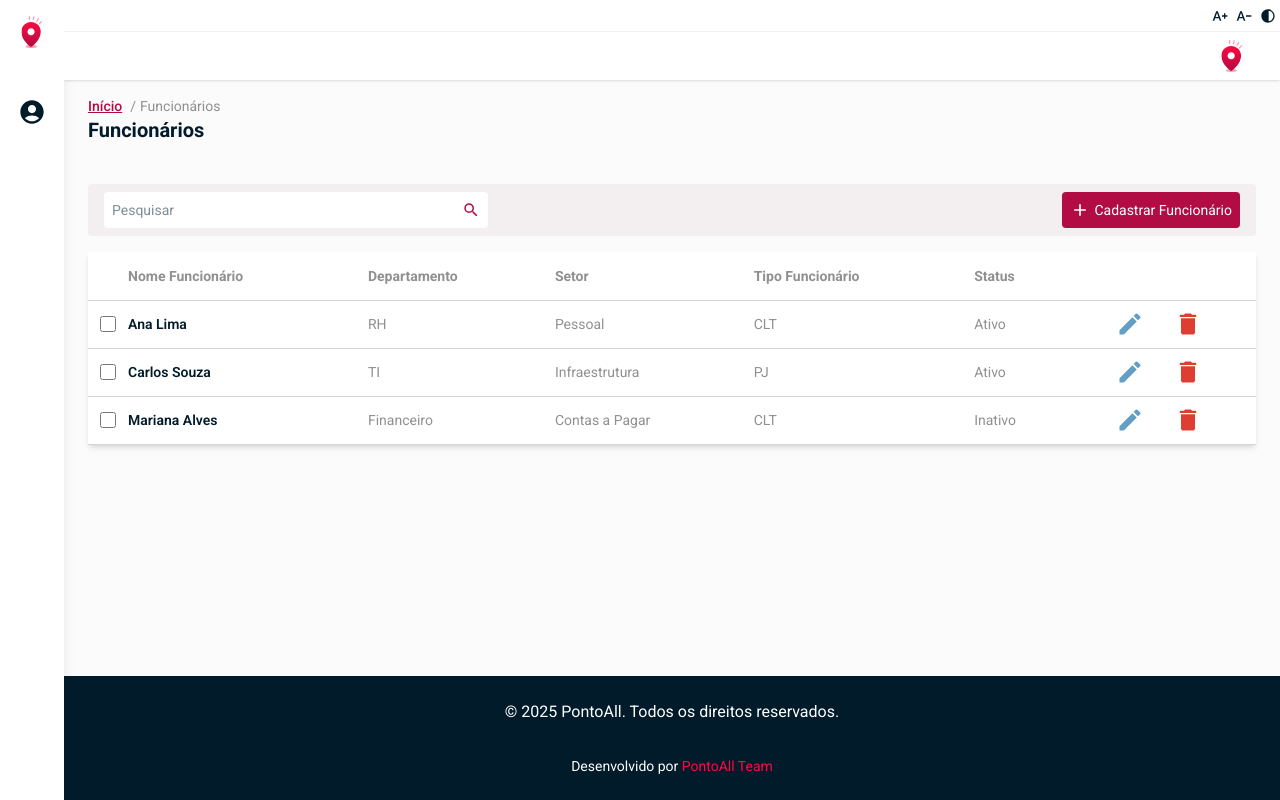
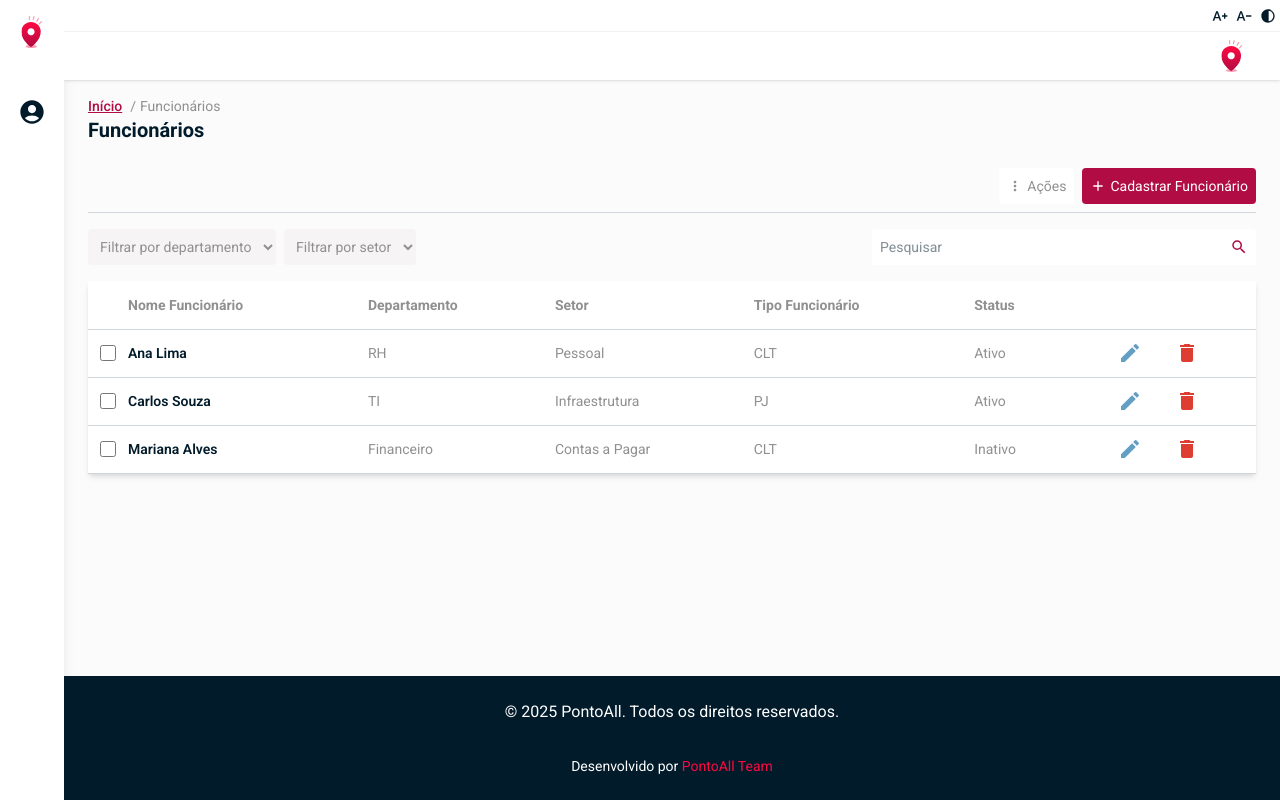
Before and after one commit to PontoAllTeam/PontoAll-Web, a React (Vite) app in the folder PontoAllWeb/: page /user_management in a window 1280 px wide. Built offline with nearby package versions, Linux system fonts and the light colour scheme.

Commit message:
:lipstick: feat: Atualizando layout página geral dos funcionários

```diff
--- a/PontoAllWeb/src/pages/UserManagement/index.tsx
+++ b/PontoAllWeb/src/pages/UserManagement/index.tsx
@@ -2,7 +2,7 @@ import Table from '@/components/Table';
 import SearchBar from '@/components/SearchBar';
 import UserRegisterModal from '@/components/UserRegisterModal';
 import { useState } from 'react';
-import { MdEdit, MdDelete, MdAdd } from 'react-icons/md';
+import { MdEdit, MdDelete, MdAdd, MdMoreVert } from 'react-icons/md';
 import Button from '@/components/Button';
 import Breadcrumb_PageTitle from '@/components/BreadcrumbPageTitle';
 import Modal from '@/components/GenericModal';
@@ -52,10 +52,10 @@ export default function UserManagement() {
   const actions = (
     <>
       <button className='text-blue'>
-        <MdEdit size={28} />
+        <MdEdit size={24} />
       </button>
       <button className='text-red'>
-        <MdDelete size={28} />
+        <MdDelete size={24} />
       </button>
     </>
   );
@@ -72,16 +72,44 @@ export default function UserManagement() {
   return (
     <div className='w-full'>
       <Breadcrumb_PageTitle title='Funcionários' />
-      <div className='p-6'>
-        <div className='flex justify-between items-center px-4 py-2 bg-neutral-dark rounded-sm mb-4'>
-          <SearchBar onChange={setSearch} />
+      <div className='px-6'>
+        <div className='flex items-center justify-end py-2 gap-2'>
+          <Button
+            label='Ações'
+            color='white'
+            size='sm'
+            icon={<MdMoreVert size={16} />}
+            onClick={() => setOpenModal(true)}
+          />
           <Button
             label='Cadastrar Funcionário'
             color='secondary'
             size='sm'
-            icon={<MdAdd size={20} />}
+            icon={<MdAdd size={16} />}
             onClick={() => setOpenModal(true)}
           />
+        </div>
+        <hr className='border-t border-gray-300'></hr>
+
+        <div className='flex py-4 gap-2'>
+          <select className='rounded-sm p-2 text-sm bg-neutral-light focus:ring-1 focus:ring-neutral-dark'>
+            <option value=''>Filtrar por departamento</option>
+            <option value='ativo'>Ativo</option>
+            <option value='inativo'>Inativo</option>
+            <option value='clt'>CLT</option>
+            <option value='pj'>PJ</option>
+          </select>
+          <select className='rounded-sm p-2 text-sm bg-neutral-light focus:ring-1 focus:ring-neutral-dark'>
+            <option value=''>Filtrar por setor</option>
+            <option value='ativo'>Ativo</option>
+            <option value='inativo'>Inativo</option>
+            <option value='clt'>CLT</option>
+            <option value='pj'>PJ</option>
+          </select>
+          <div className='flex justify-end ml-auto w-1/3'>
+            <SearchBar onChange={setSearch} />
+          </div>
+
         </div>
 
         {openModal && (
```
